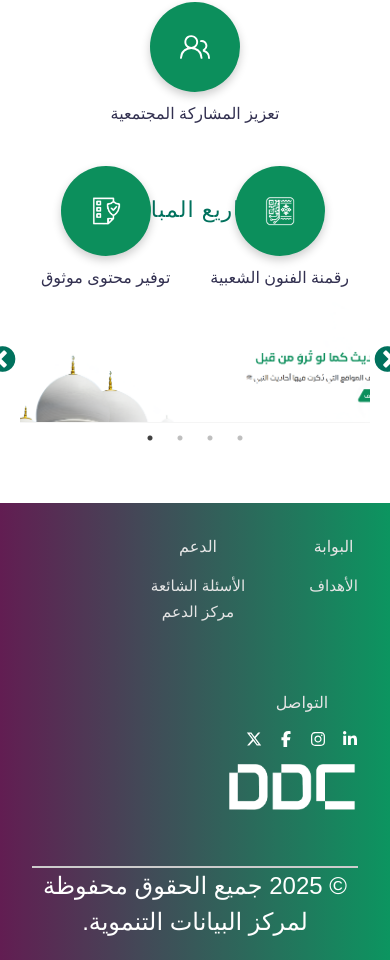
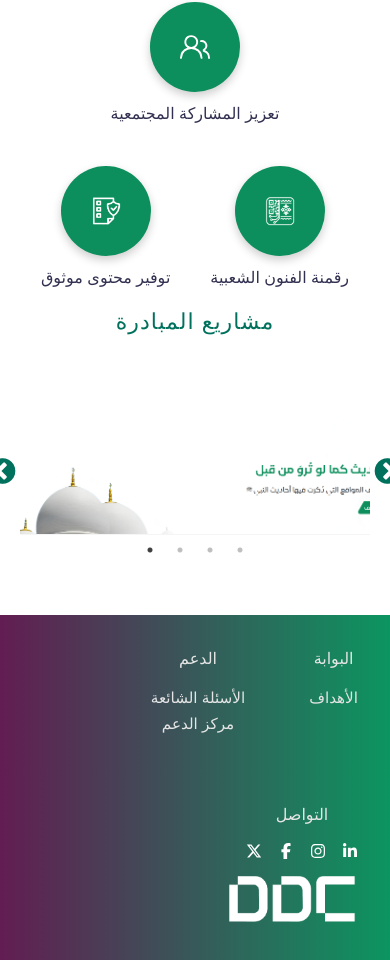
Before and after one commit to AsmaAlghamdi1/marwiyyat, a React (Vite) app: page / in a window 390 px wide. Shown: the part 1516-2476 px from the top of the page. Built offline with nearby package versions, Linux system fonts and the light colour scheme.

Commit message:
ressponsive

```diff
--- a/src/css/ProjectsSlider.css
+++ b/src/css/ProjectsSlider.css
@@ -3,6 +3,7 @@
   padding: 80px 20px;
   direction: rtl;
   font-family: 'Lama Sans', sans-serif;
+
 }
 
 .projects-title {
@@ -126,16 +127,6 @@
   cursor: pointer;
 }
 
-
-
-
-
-
-
-
-
-
-
 @media (max-width: 768px) {
   .slick-prev,
   .slick-next {
@@ -160,6 +151,8 @@
 @media (max-width: 992px) {
   .projects-title {
     font-size: 26px;
+        margin-top: 2rem;
+
   }
 
   .project-card {
@@ -175,6 +168,8 @@
 @media (max-width: 768px) {
   .projects-title {
     font-size: 24px;
+        margin-top: 10rem;
+
   }
 
   .project-card {
@@ -190,6 +185,8 @@
 @media (max-width: 480px) {
   .projects-title {
     font-size: 22px;
+        margin-top: 7rem;
+
   }
 
   .project-card {
```
